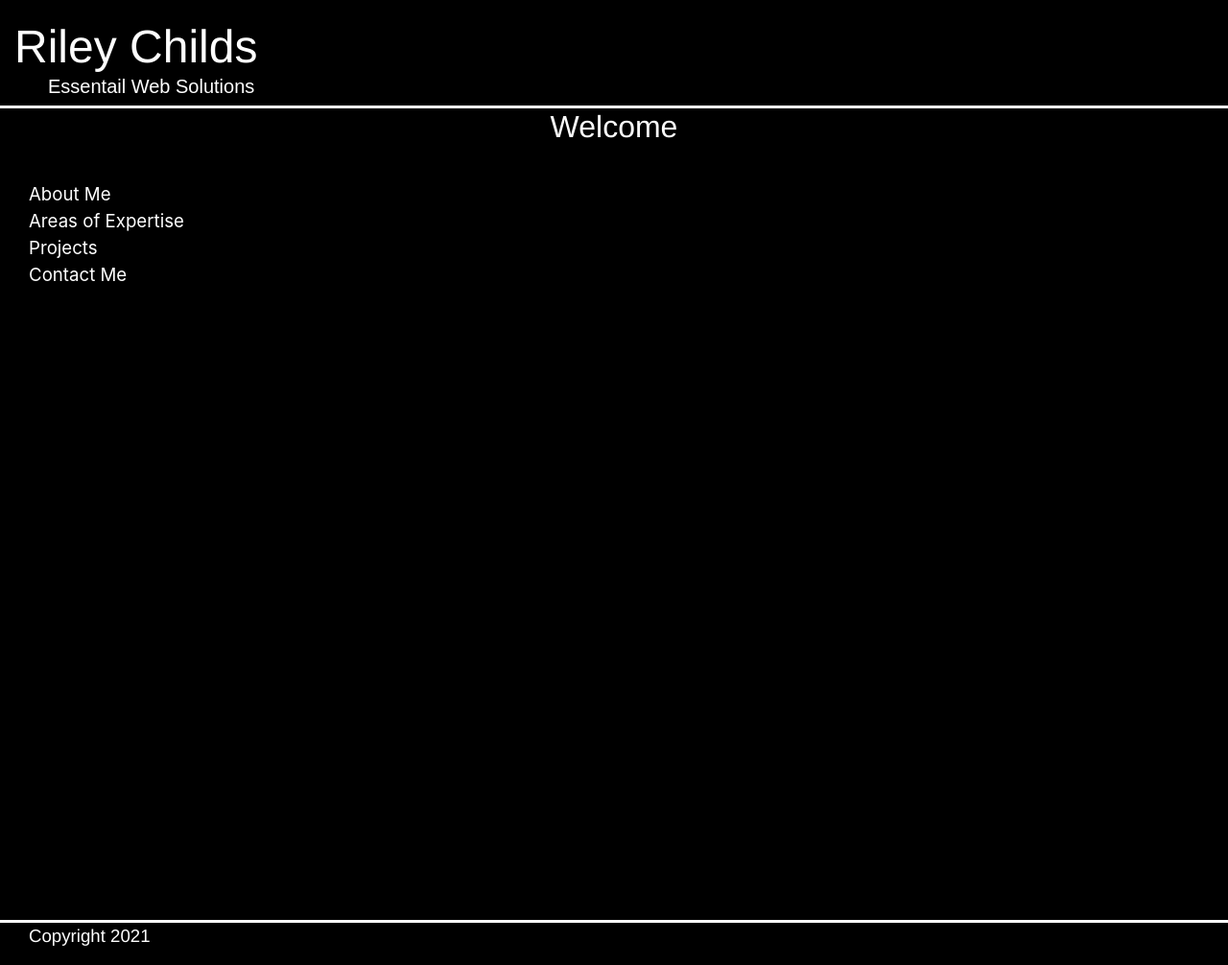
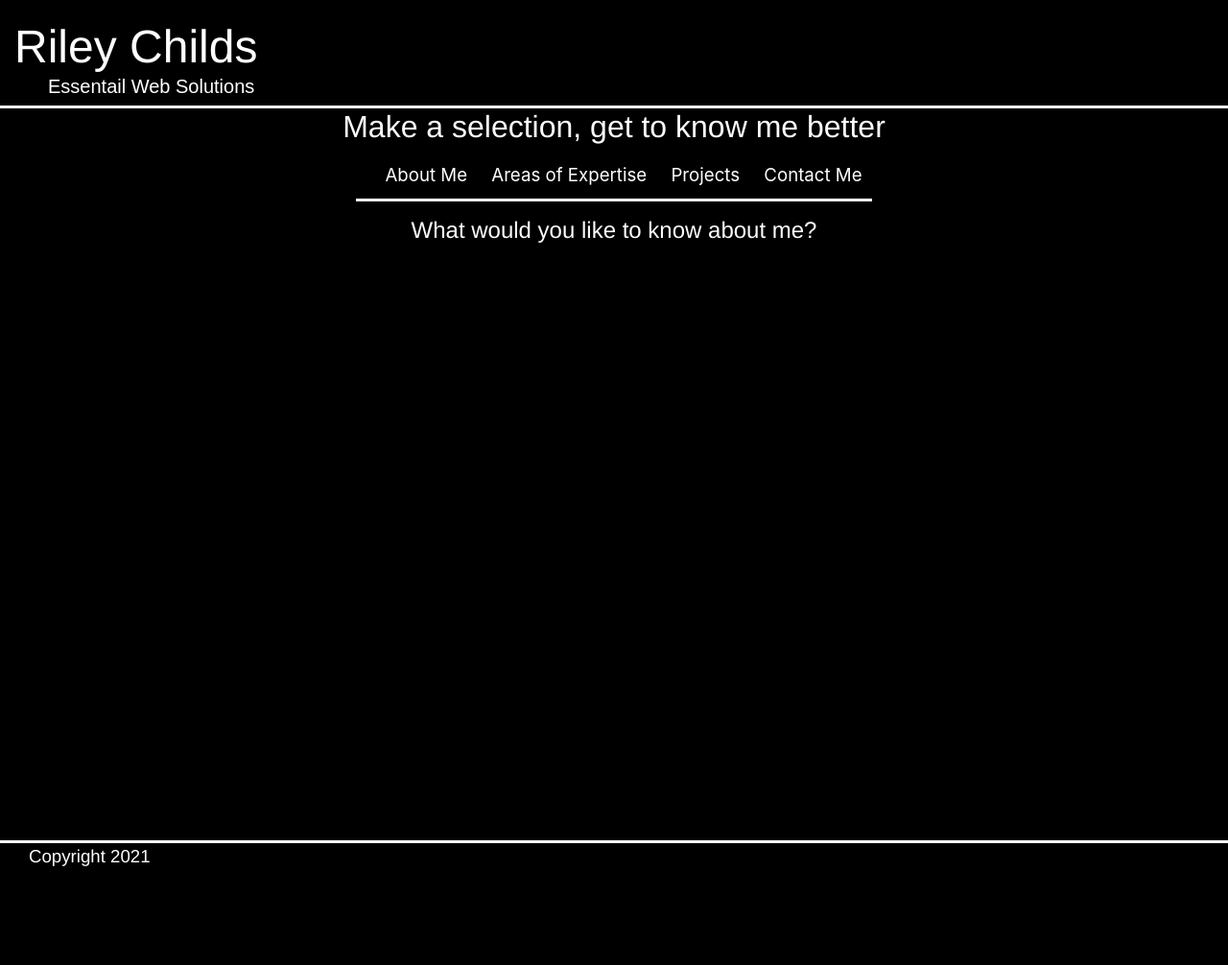
Before and after one commit to roc2246/myPortfolio, a PHP site: page / in a window 1280 px wide. Shown: the whole page at 96% size. After the commit the page ends 903 px from the top, so only its background shows below. Run offline with PHP 8.4, Linux system fonts and the light colour scheme.

Commit message:
Improved UX

```diff
--- a/index.php
+++ b/index.php
@@ -1,17 +1,19 @@
 <?php $pageTitle = "Fullstack Developer";?>
 <?php include 'include/header.php';?>
-<h2 class = "fade-in">Welcome</h2>
-
 <div id="main-content">
-
+<h2 class = "fade-in1">Make a selection, get to know me better</h2>
 <nav>
-  <ul id="selections" style="list-style-type:none;">
+  <ul style="list-style-type:none;">
     <li onclick="toggleOption(0, 1, 2, 3);">About Me</li>
     <li onclick="toggleOption(1, 0, 2, 3);">Areas of Expertise</li>
     <li onclick="toggleOption(2, 0, 1, 3);">Projects</li>
     <li onclick="toggleOption(3, 0, 1, 2);">Contact Me</li>
   </ul>
 </nav>
+
+<div id="blank-space">
+<h4 class = "fade-in2">What would you like to know about me?</h4>
+</div>
 
 <div class="selected-option" id="aboutme" style="display: none;">
   <h4>Your friendly Neighborhood Fullstack Developer</h4>
@@ -28,14 +30,12 @@
 </div>
 
 <div class="selected-option"  style="display: none;">
-      <h4>Areas of Expertise</h4>
-      <img class="languages" src="images/languages/php+MySQL.png" alt="PHP and MySQL">
-      <img class="languages" style="margin-left: 20px;" src="images/languages/html+css+JS.png" alt="HTML 5, CSS3, and JavaScript(ES6)">
+      <img class="languages" width="240" height="127" src="images/languages/php+MySQL.png" alt="PHP and MySQL">
+      <img class="languages" width="250" height="94" style="margin-left: 20px;" src="images/languages/html+css+JS.png" alt="HTML 5, CSS3, and JavaScript(ES6)">
 </div>
 
 
 <div class="selected-option"  style="display: none;">
-      <h4>Projects</h4>
   <div class="project">
       <img class="project-image" src="images/projects/after3.png" alt="After 3">
   <p class="paragraph-main">A mockup site of a travel destination page. Included
@@ -56,9 +56,7 @@
 <!--Delete once content gets bigger-->
 <div class="selected-option"  style="display: none;">
 <div class="container-fluid">
-<div class="page-header mt-2">
-<h4>Get in Touch with Me:</h4>
-</div>
+
 <div class="row justify-content-center">
   <form name="contact" method="post">
     <label for="email">Email</label>
@@ -84,7 +82,8 @@
         $headers = "From: ". $email . "\r\n";
 
         mail($mailTo, $subject, $msg, $headers);
-        echo "<h4 id='sent'>Email Sent</h4>";
+        //echo "<h4 id='sent'>Email Sent</h4>";
+        echo "<script>alert('Email has been sent');</script>";
     }
     ?>
   </form>
@@ -106,18 +105,19 @@
 </div>
 </div>
 
-
 </div>
 <script>
 const option = document.getElementsByClassName("selected-option");
 
 const toggleOption = (k, os1, os2, os3) =>{
  if(option[k].style.display == 'none'){
+   document.getElementById("blank-space").setAttribute("style", "display: none;");
   option[k].removeAttribute("style");
   option[os1].setAttribute("style", "display: none;");
   option[os2].setAttribute("style", "display: none;");
   option[os3].setAttribute("style", "display: none;");
     }else{
+   document.getElementById("blank-space").removeAttribute("style");
       option[k].setAttribute("style", "display: none;");
     }
   }
--- a/style.css
+++ b/style.css
@@ -45,7 +45,59 @@ a:hover {
 }
 
 /*Animations*/
-.fade-in {
+.fade-in1 {
+  animation: fadeIn ease 10s;
+  -webkit-animation: fadeIn ease 10s;
+  -moz-animation: fadeIn ease 10s;
+  -o-animation: fadeIn ease 10s;
+  -ms-animation: fadeIn ease 10s;
+}
+@keyframes fadeIn {
+  0% {
+    opacity:0;
+  }
+  100% {
+    opacity:1;
+  }
+}
+
+@-moz-keyframes fadeIn {
+  0% {
+    opacity:0;
+  }
+  100% {
+    opacity:1;
+  }
+}
+
+@-webkit-keyframes fadeIn {
+  0% {
+    opacity:0;
+  }
+  100% {
+    opacity:1;
+  }
+}
+
+@-o-keyframes fadeIn {
+  0% {
+    opacity:0;
+  }
+  100% {
+    opacity:1;
+  }
+}
+
+@-ms-keyframes fadeIn {
+  0% {
+    opacity:0;
+  }
+  100% {
+    opacity:1;
+  }
+}
+
+.fade-in2 {
   animation: fadeIn ease 10s;
   -webkit-animation: fadeIn ease 10s;
   -moz-animation: fadeIn ease 10s;
@@ -98,6 +150,7 @@ a:hover {
 }
 
 
+
 /*Main Content*/
 
 h2 {
@@ -124,21 +177,47 @@ h2, h4 {
 
 #main-content{
   display: flex;
-  flex-direction: row;
-  margin-right: 30px;
-  height: 800px;
+  flex-direction: column;
+  justify-content:center;
+}
+
+#blank-space{
+  height: 650px;
+  margin-left:auto;
+  margin-right:auto;
+  border: none;
 }
 
 /*Navigation*/
-#selections {
-  margin: 10px;
-  padding: 20px;
-  min-width: 200px;
+nav{
+  margin-left:auto;
+  margin-right:auto;
 }
 
+ul{
+  border-bottom: solid;
+  padding: 10px;
+}
+
+li{
+  display: inline;
+  margin-left: 20px;
+}
+
+li:hover{
+  background-color: grey;
+}
+
+
 .selected-option{
-  margin: 10px;
-  padding: 20px;
+  display: flex;
+  flex-direction: column;
+  margin-left: auto;
+  margin-right: auto;
+  margin-top: 20px;
+  min-width: 200px;
+  max-width: 600px;
+  min-height: 650px;
 }
 
 /*Scrollbar*/
@@ -196,6 +275,7 @@ footer {
 #copyright{
   font-family: helvetica;
   width: 100%;
+  position: absolute;
   /*border-top: .5px solid;*/
 }
 
```
